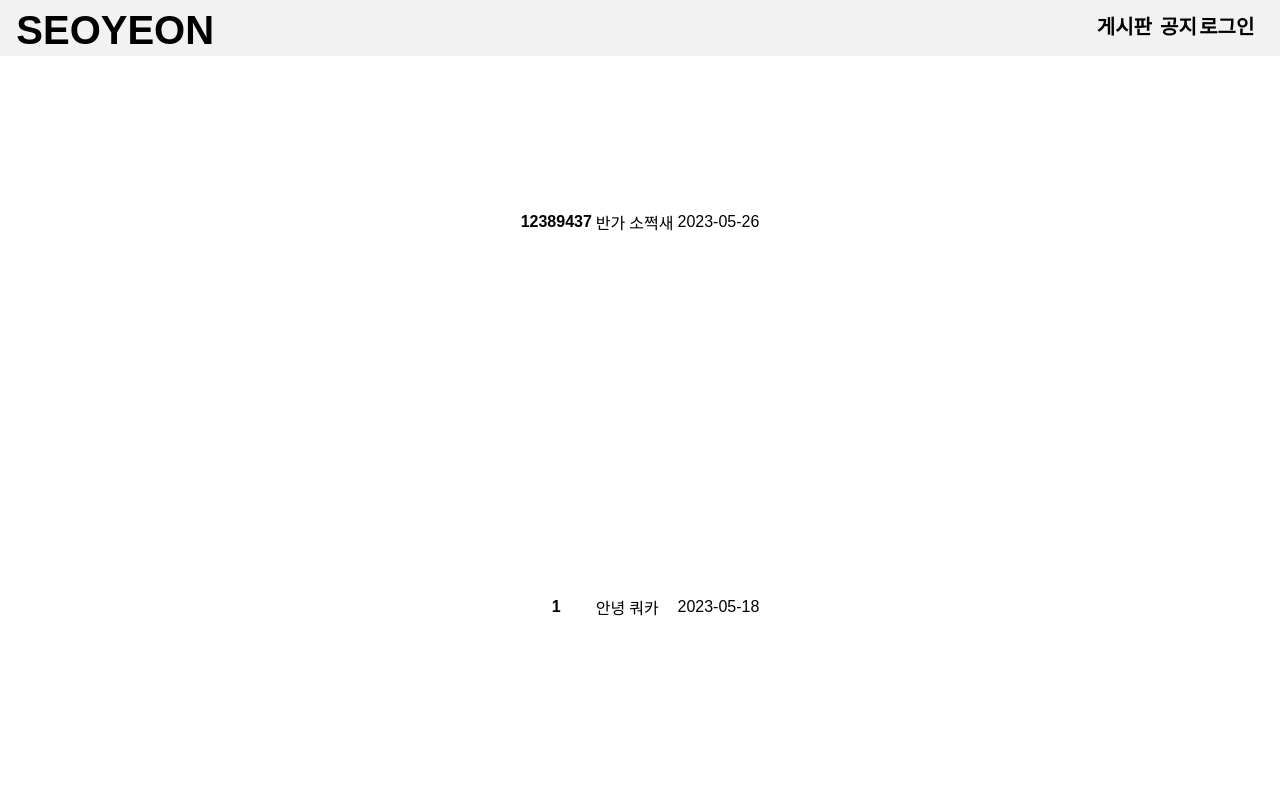
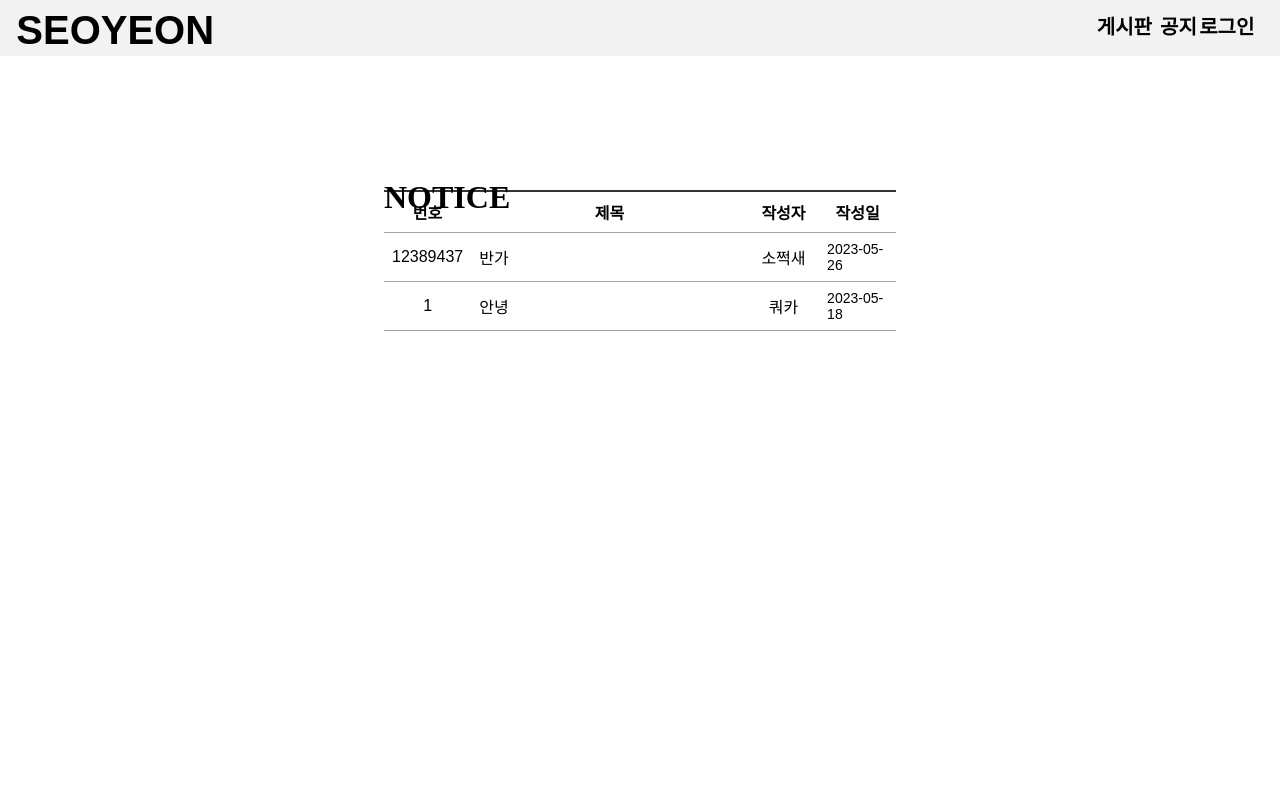
Before and after one commit to Pocary/SYW, a Flask app: page /notice in a window 1280 px wide. Run offline with Flask 3, Linux system fonts and the light colour scheme; data comes from the database, SQL or seed files in the repository; both versions use the stored data as it was after the commit; some web fonts are replaced.

Commit message:
공지사항 페이지 제작

```diff
--- a/static/css/login.css
+++ b/static/css/login.css
@@ -2,14 +2,14 @@ h2 {
     position: absolute;
     font-size: 2em;
     float: left;
-    top: 42%;
+    top: 37%;
     left: 41.9%;
     /* justify-content: center; */
 }
 
 .form-container {
     position: relative;
-    top: 50%;
+    top: 45%;
     display: flex;
     justify-content: center;
 }
--- a/static/css/notice.css
+++ b/static/css/notice.css
@@ -1,11 +1,52 @@
+h2 {
+    position: absolute;
+    font-size: 2em;
+    float: left;
+    top: 19vh;
+    left: 30%;
+}
+
 .container {
     display: flex;
     justify-content: center;
-    /* align-items: center; */
-    /* top: 35%; */
-    height: 100vh;
+    align-items: center;
+    height: 65vh;
 }
 
-tr {
-    top: 34%;
+table {
+    font-family: arial, sans-serif;
+    border-collapse: collapse;
+    width: 40%;
+    border-right:none;
+    border-left:none;
+    border-top:none;
+    border-bottom:none;
 }
+
+td, th {
+    padding: 8px;
+    border-bottom: 1px solid #a4a3a5;
+}
+
+.boardTable th.num {
+    border-top: 2px solid #333;
+    width: 50px;
+}
+
+.boardTable th.title {
+    border-top: 2px solid #333;
+    width: 350px;
+}
+
+.boardTable th.author, .boardTable th.date {
+    border-top: 2px solid #333;
+    width: 70px;
+}
+
+.boardTable td.num, .boardTable td.author {
+    text-align: center;
+}
+
+.boardTable td.date {
+    font-size: 14px;
+}
--- a/templates/notice.html
+++ b/templates/notice.html
@@ -18,17 +18,35 @@
     <div class="logo bold"><a href="/">SEOYEON</a></div>
     <div class="curtain"></div>
 
+    <h2>NOTICE</h2>
     <div class="container">
         <table class="boardTable">
-            <thead class="thead-dark">
-                <tr>
+            <thead class="thead">
                 <th class="num bold" scope="col">번호</th>
                 <th class="title bold" scope="col">제목</th>
                 <th class="author bold" scope="col">작성자</th>
                 <th class="date bold" scope="col">작성일</th>
+            </thead>
+            <tbody class="tbody">
+                {% for row in rows %}
+                <tr>
+                    <td class="num bold" scope="row">{{ row[0] }}</th>
+                    <td class="title medium"><a href="{{ url_for('notice_detail', id=row[0]) }}" class="card-link">{{ row[1] }}</a></td>
+                    <td class="author medium">{{ row[3] }}</td>
+                    <td class="date medium">{{ row[4] }}</td>
                 </tr>
+                {% endfor %}
+            </tbody>
+        </table>
+    </div>
+    <!-- <table class="boardTable">
+        <thead class="thead">
+            <th class="num bold" scope="col">번호</th>
+            <th class="title bold" scope="col">제목</th>
+            <th class="author bold" scope="col">작성자</th>
+            <th class="date bold" scope="col">작성일</th>
         </thead>
-            <tbody>
+        <tbody class="tbody">
             {% for row in rows %}
             <tr>
                 <th class="medium" scope="row">{{ row[0] }}</th>
@@ -38,7 +56,6 @@
             </tr>
             {% endfor %}
         </tbody>
-        </table>
-    </div>
+    </table> -->
 </body>
 </html>
```
Also changed, not shown: data/board.db. Lines whose indentation alone changed are shown as unchanged.
